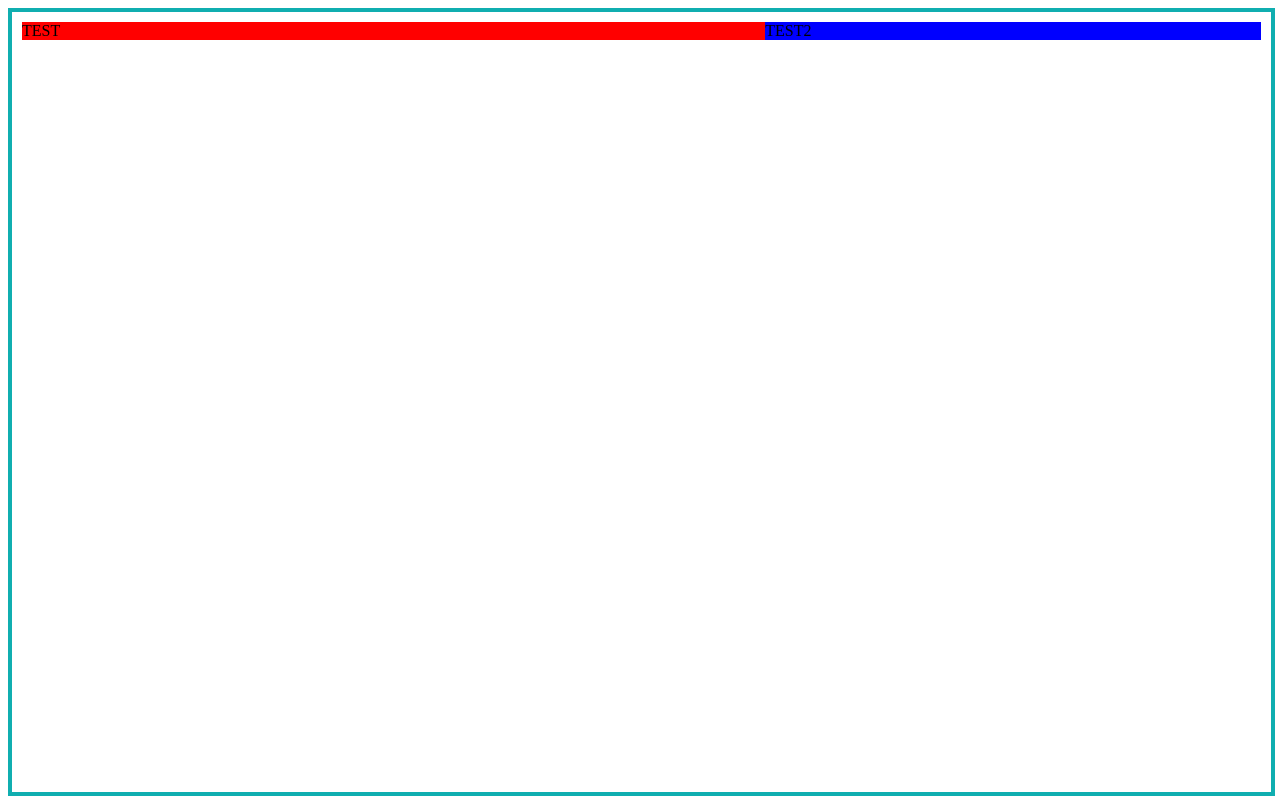
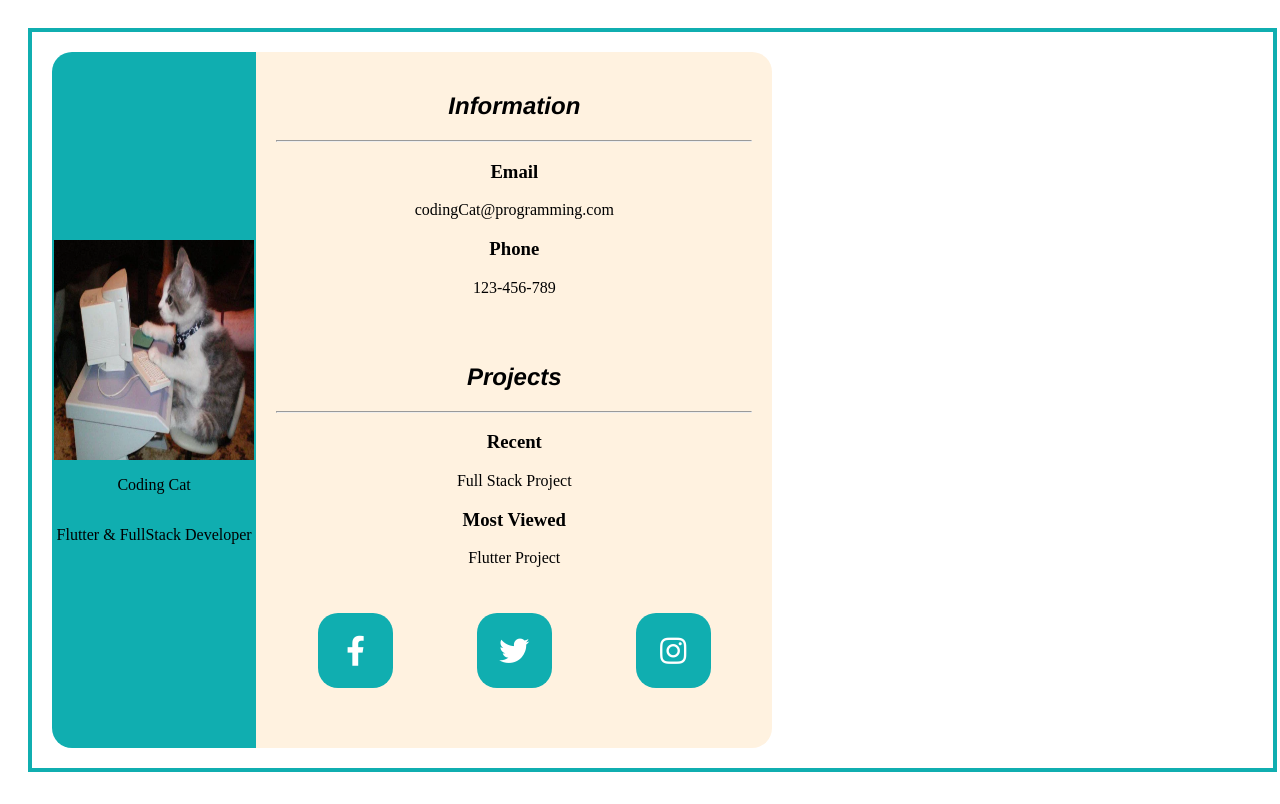
Before and after one commit to ShameenShetty/user_profile_card, a plain HTML site: page index.html in a window 1280 px wide. Drawn offline with Linux system fonts and the light colour scheme.

Commit message:
Added the different sections -
1. Card section containing 2 main parts - the image and the info sections

1.1. The image section contains image and the text

1.2. The info section contains 3 parts - Information, Projects, and the Social Media Links

2. links section giving the 4 links (css, user, profile, card)

3. Retrieved fonts from FontAwesome

```diff
--- a/index.html
+++ b/index.html
@@ -6,27 +6,85 @@
     <meta name="viewport" content="width=device-width, initial-scale=1.0">
     <title>User Profile Card</title>
     <link rel="stylesheet" href="./styles.css">
+    <link rel="stylesheet" href="https://pro.fontawesome.com/releases/v5.10.0/css/all.css"
+        integrity="sha384-AYmEC3Yw5cVb3ZcuHtOA93w35dYTsvhLPVnYs9eStHfGJvOvKxVfELGroGkvsg+p" crossorigin="anonymous" />
+
 </head>
 
 <body>
-    <!-- container div containing the blue border -->
     <div class="container">
-        <!--
+        <!-- border-container div containing the blue border -->
+        <div class="border-container">
+            <!--
         Container containing card which has 2 main sections -
         left section with the user image & info
         right section with the links
         -->
-        <div style="display: flex;">
-            <!-- First section Card containing img and info -->
-            <div style="width: 60%; background-color: red;">
-                TEST
+
+            <!-- First section Card containing img section and info section-->
+            <div class="card-container">
+                <!-- Image section containing two parts - name and job -->
+                <div class="image-section">
+                    <img class="rounded-corners" src="./images/profile_image.png" alt="Profile Image"
+                        style="height: 220px; width: 200px;">
+                    <p>Coding Cat</p>
+                    <p>Flutter & FullStack Developer</p>
+
+                </div>
+
+                <!-- Information section with 3 parts - Info, Projects, and Social Media Links -->
+                <div class="info-section">
+                    <!-- Information -->
+                    <h2 style="font-family: Helvetica, sans-serif; font-style: italic;">Information</h2>
+                    <hr>
+
+                    <h3>Email</h3>
+                    <p>codingCat@programming.com</p>
+
+                    <h3>Phone</h3>
+                    <p>123-456-789</p>
+
+
+                    <!-- Empty div for padding -->
+                    <div style="height: 30px;"></div>
+
+
+                    <!-- Projects -->
+                    <h2 style="font-family: Helvetica, sans-serif; font-style: italic;">Projects</h2>
+                    <hr>
+
+                    <h3>Recent</h3>
+                    <p>Full Stack Project</p>
+
+                    <h3>Most Viewed</h3>
+                    <p>Flutter Project</p>
+
+                    <!-- Empty div for padding -->
+                    <div style="height: 30px;"></div>
+
+                    <!-- Social Media Links -->
+                    <div class="social-media-links">
+                        <div class="logo">
+                            <i class="fab fa-facebook-f"></i>
+                        </div>
+
+                        <div class="logo">
+                            <i class="fab fa-twitter"></i>
+                        </div>
+
+                        <div class="logo">
+                            <i class="fab fa-instagram"></i>
+                        </div>
+                    </div>
+                </div>
             </div>
 
             <!-- Second section containing the links -->
-            <div style="width: 40%; background-color: blue;">
-                TEST2
+            <div class="links-section">
+
             </div>
         </div>
+
     </div>
 </body>
 
--- a/styles.css
+++ b/styles.css
@@ -1,6 +1,65 @@
 .container {
-    width: 98%;
-    height: 95vh;
+    width: 95%;
+    height: 87vh;
+    padding: 20px;
+}
+
+.border-container {
+    width: 100%;
+    height: 100%;
     border: 4px solid rgb(16, 174, 176);
-    padding: 10px;
+    display: flex;
+    padding: 20px;
 }
+
+/* First section */
+.card-container {
+    width: 60%;
+    height: 100%;
+    display: flex;
+}
+
+.image-section {
+    width: 30%;
+    background-color: rgb(16, 174, 176);
+    display: flex;
+    flex-direction: column;
+    align-items: center;
+    justify-content: center;
+    border-top-left-radius: 20px;
+    border-bottom-left-radius: 20px;
+}
+
+.info-section {
+    width: 70%;
+    background-color: #FFF2E0;
+    border-top-right-radius: 20px;
+    border-bottom-right-radius: 20px;
+    text-align: center;
+    padding: 20px;
+    justify-content: space-between;
+}
+
+.social-media-links {
+    display: flex;
+    justify-content: space-around;
+}
+
+.logo {
+    width: 75px;
+    height: 75px;
+    background-color: rgb(16, 174, 176);
+    display: flex;
+    align-items: center;
+    justify-content: center;
+    border-radius: 20px;
+    color: white;
+    font-size: 30px;
+}
+
+
+/* Second section */
+.links-section {
+    width: 40%;
+    background-color: white;
+}
```
